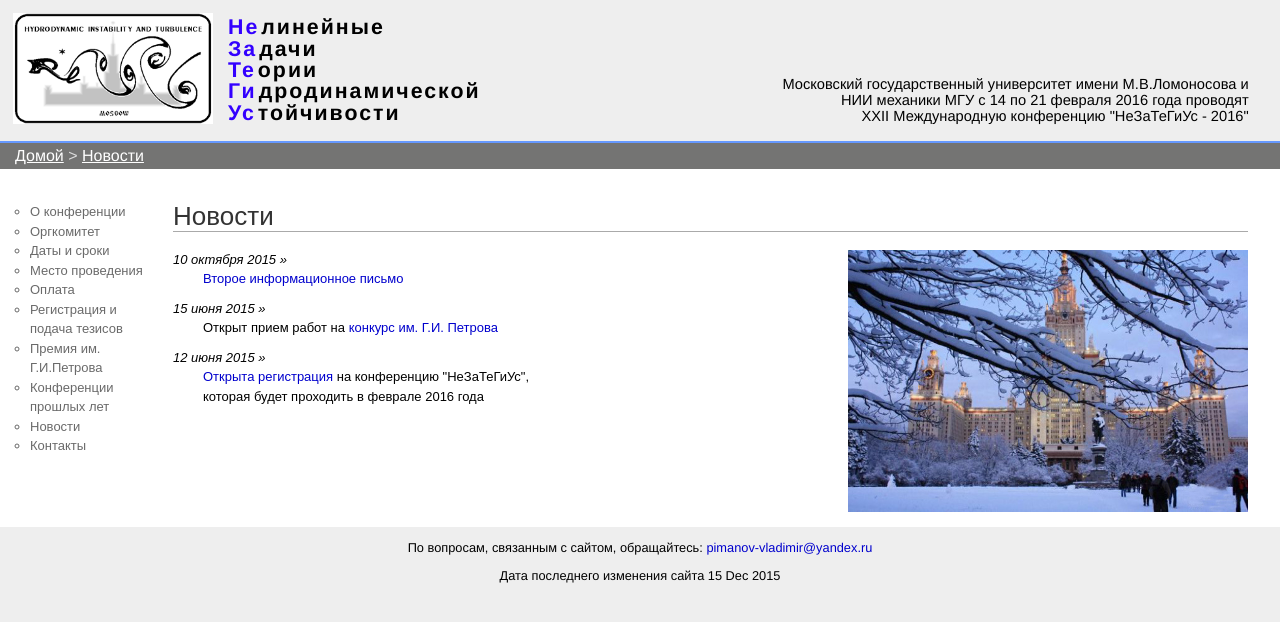
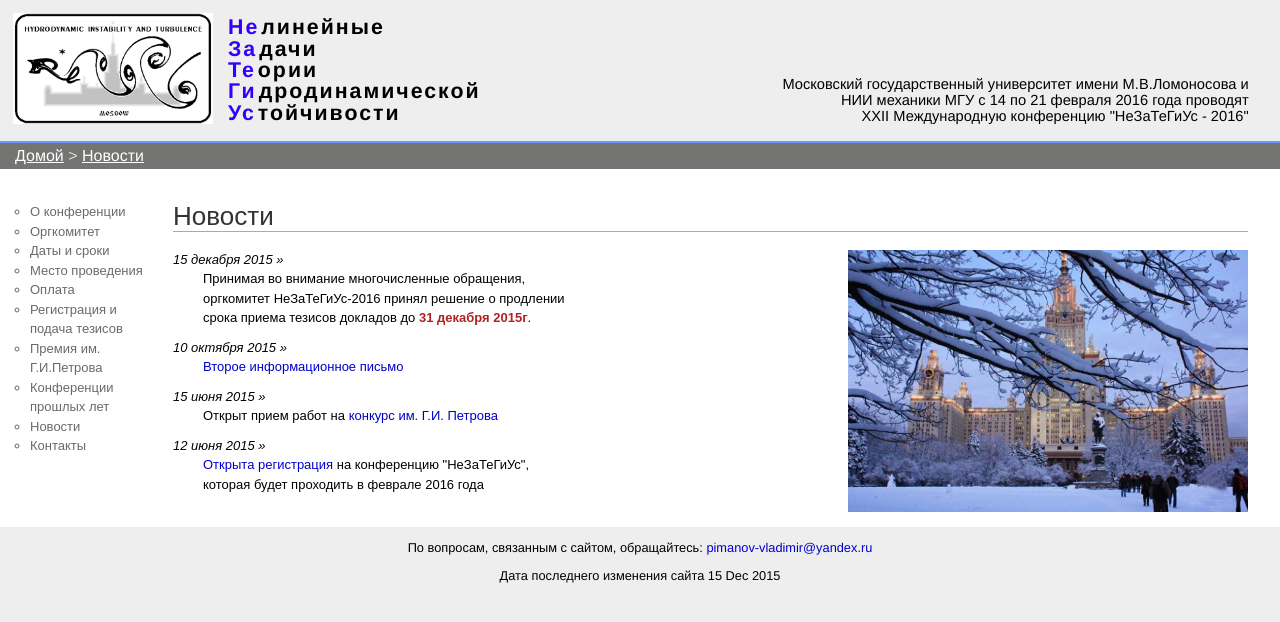
Before and after one commit to pimanov/hit-conf, a Jekyll site: the page built from index.html, in a window 1280 px wide. Shown: the top 622 px of the page. Built offline with Jekyll 4.4.1, drawn with Linux system fonts in a browser that asks for light colours.

Commit message:
deadline for abstracts is 31 december

```diff
--- a/2016/dates.html
+++ b/2016/dates.html
@@ -3,7 +3,7 @@ layout: default
 title: Даты и сроки
 ---
 <ul>
-<li>20 декабря 2015 года &mdash; крайний срок подачи тезисов</li>
-<li>25 декабря 2015 года &mdash; крайний срок перечисления оплаты</li>
-<li>с 14 по 21 февраля 2016 &mdash; даты проведение конференции</li>
+<li><strike>20 декабря</strike> <strong>31 декабря 2015 года</strong> &mdash; крайний срок подачи тезисов</li>
+<li><strong>25 декабря 2015 года</strong> &mdash; крайний срок перечисления оплаты</li>
+<li><strong>с 14 по 21 февраля 2016</strong> &mdash; даты проведение конференции</li>
 </ul>
--- a/index.html
+++ b/index.html
@@ -3,6 +3,10 @@ layout: default
 title: Новости
 ---
 <div style="float: left; width: 400px">
+  <em>15 декабря 2015 &raquo;</em>
+  <div style="margin: 0px 5px 10px 30px">
+    Принимая во внимание многочисленные обращения, оргкомитет НеЗаТеГиУс-2016 принял решение о продлении срока приема тезисов докладов до <strong>31 декабря 2015г</strong>.
+  </div>
   <em>10 октября 2015 &raquo;</em>
   <div style="margin: 0px 5px 10px 30px">
     <a href="2016/downloads/SecondAnnouncement.doc">Второе информационное письмо</a>
```
Also changed, not shown: 2016/signup.html (+1 -1 lines).
